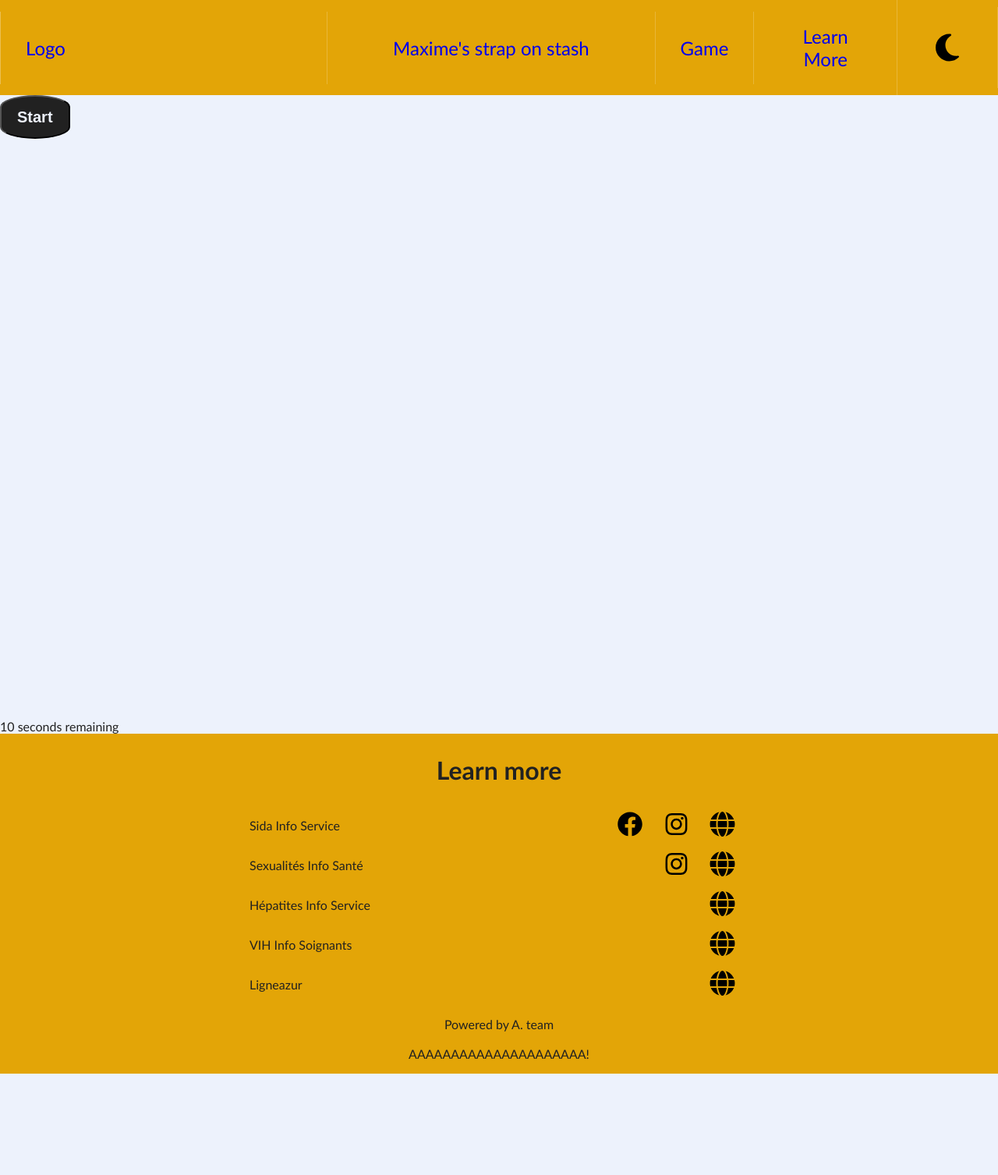
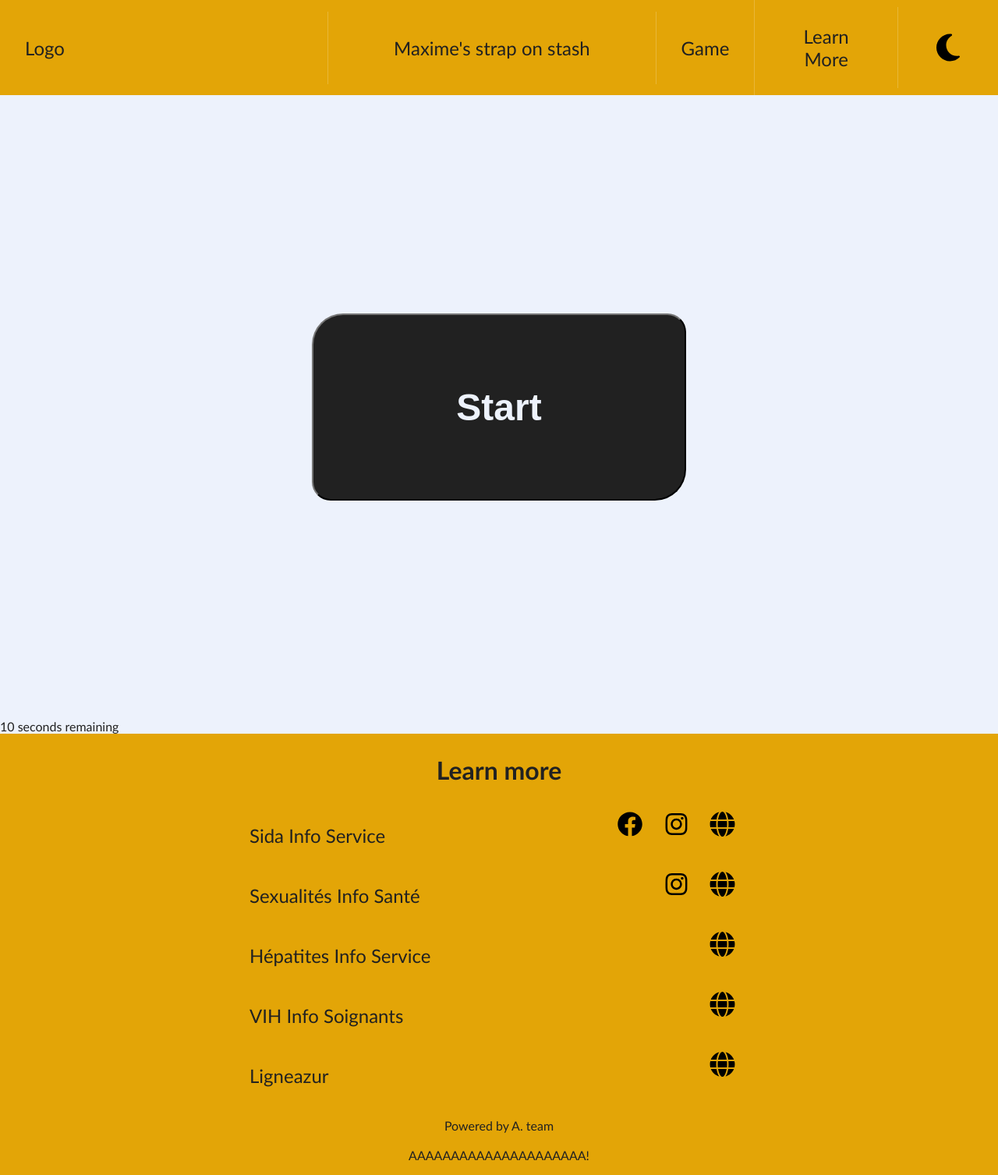
Before and after one commit to maximusprime01/nuitinfo2, a PHP site: page / in a window 1280 px wide. Shown: the whole page at 78% size. Before the commit the page ends 1377 px from the top, so only its background shows below. Run offline with PHP 8.4, Linux system fonts and the light colour scheme.

Commit message:
FIX: colors and stuff

```diff
--- a/index.html
+++ b/index.html
@@ -22,12 +22,12 @@
                 </a>
             </div>
             <div id="nav-game-section" class="nav-section">
-                <a href="#">
+                <a href="#game">
                     Game
                 </a>
             </div>
             <div id="nav-learnmore-section" class="nav-section">
-                <a href="#">
+                <a href="#learnmore">
                     Learn More
                 </a>
             </div>
@@ -36,8 +36,12 @@
             </div>
         </nav>
 
-        <div class="main">
-            <button class="start-button" id="startButton">Start</button>
+        <div class="main" id="game">
+            <div id="startButton">
+                <button class="start-button">
+                    Start
+                </button>
+            </div>
             <div class="score" id="score">score = 0</div>
             <div class="MainGame" id="mainGame">
                 <div class="SwipeCard">
@@ -85,7 +89,7 @@
     </div>
     <div id="countdown">10 seconds remaining</div>
 
-        <article>
+        <article id="learnmore">
             <h1>Learn more</h1>
             <div class = "linkz">
                 <p>Sida Info Service</p>
--- a/style.css
+++ b/style.css
@@ -9,6 +9,7 @@
 .darkmode {
     --primary-color: #000106;
     --secondary-color: #fff;
+    --third-color: #2a3885;
 }
 
 * {
@@ -18,6 +19,7 @@
 a
 {
     text-decoration: none;
+    color: inherit;
 }
 
 body {
@@ -60,7 +62,10 @@ nav {
     width: 100%;
 
     background-color: var(--third-color);
+
+
 }
+
 
 nav > .nav-section {
     text-align: center;
@@ -73,7 +78,7 @@ nav > .nav-section {
     justify-content: center;
 
     padding: 2rem;
-    border-right: 1px solid rgba(255, 255, 255, 0.2);
+    border-left: 1px solid rgba(255, 255, 255, 0.2);
 
     font-size: 1.5em;
 }
@@ -90,7 +95,7 @@ nav > .nav-section {
     justify-content: flex-start;
     align-self: center;
 
-    border-left: 1px solid rgba(255, 255, 255, 0.3);
+    border-left: none;
 }
 
 #nav-darkmode-section > img
@@ -120,8 +125,10 @@ nav > .nav-section {
 .main {
     height: 100vh;
     width: 100vw;
+    /*
     font-size: 20em;
     text-align: center;
+    */
 }
 
 article
@@ -143,6 +150,11 @@ article > h1
     flex-direction: row;
     justify-content: space-between;
     margin: 0 25vw 0 25vw;
+}
+
+.linkz > p
+{
+    font-size: 1.5em;
 }
 
 .linkz > div
@@ -180,21 +192,31 @@ article > h1
 
 /*Main Game Start Button and Score*/
 
+#startButton
+{
+    height: 100%;
+    display: flex;
+    flex-direction: row;
+    justify-content: center;
+    align-items: center;
+}
+
 .start-button {
-    font-size: 20px;
+    font-size: 3em;
     font-weight: 600;
-    height: 7vh;
-    width: 7vw;
+    height: 30vmin;
+    width: 60vmin;
     color: var(--primary-color);
     background-color: var(--secondary-color);
-    border-radius: 45px / 15px;
+    border-radius: 5vmin  3vmin;
+    border-color: var(--secondary-color);
     transition: all 0.5s;
 }
 
 .start-button:hover {
-    height: 8vh;
-    width: 8vw;
-    border-radius: 20px 40px;
+    height: 32vmin;
+    width: 64vmin;
+    border-radius: 3vmin 5vmin;
     color: var(--secondary-color);
     background-color: var(--primary-color);
 }
@@ -207,10 +229,12 @@ article > h1
 
 .MainGame {
     display: none;
-    flex-wrap: wrap;
+    /*flex-wrap: wrap;*/
     justify-content: center;
+    align-items: center;
     width: 100%;
-    margin: 20px 0 80px;
+    height: 100%;
+    /*margin: 20px 0 80px;*/
 }
 
 .SwipeCard {
@@ -260,7 +284,7 @@ article > h1
     position: absolute;
     text-align: center;
     padding: 1.5em 0;
-    text-shadow: 1px 2px 2px var(--secondary-color);
+    text-shadow: 1px 2px 2px #000;
 }
 
 #title1
```
